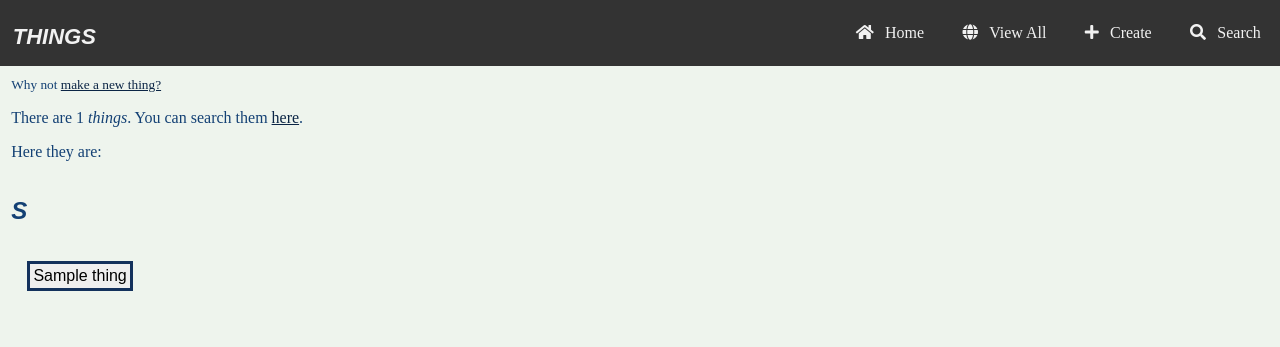
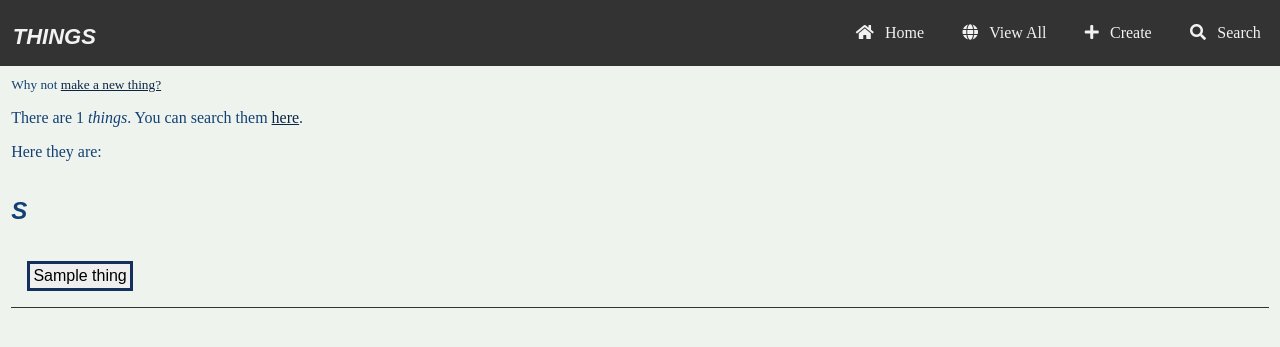
Before and after one commit to physi3/thingreview, a Django app: page /things/ in a window 1280 px wide. Shown: the top 347 px of the page. Run offline with Django 3.2, Linux system fonts and the light colour scheme; tables that the repository leaves empty hold one stand-in row (values such as "Sample post").

Commit message:
Adds serparator between alphabetically sorted _things_.

```diff
--- a/static/css/style.css
+++ b/static/css/style.css
@@ -154,6 +154,9 @@ ul {
 .thing-letter-container {
     display: flex;
     flex-wrap: wrap;
+    border: solid;
+    border-width: 0 0 thin 0;
+    border-color: var(--dark-grey);
 }
 
 /* Review model classes */
```
